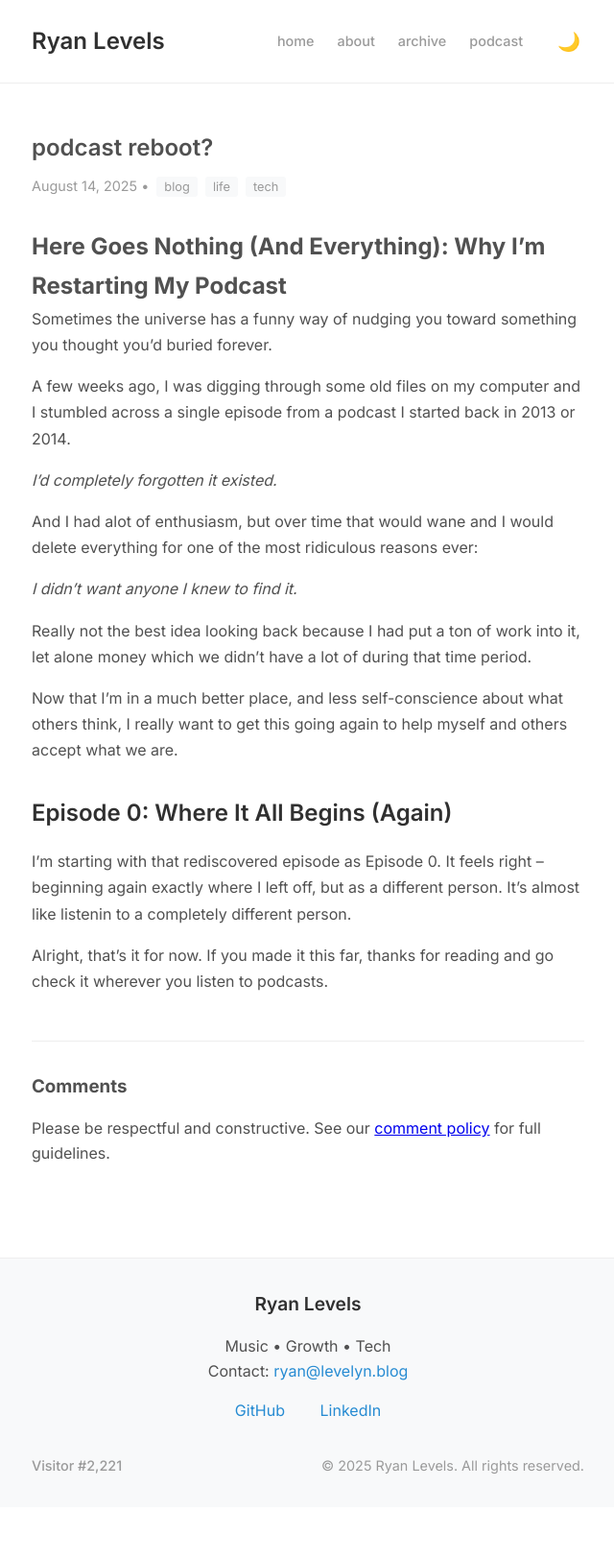
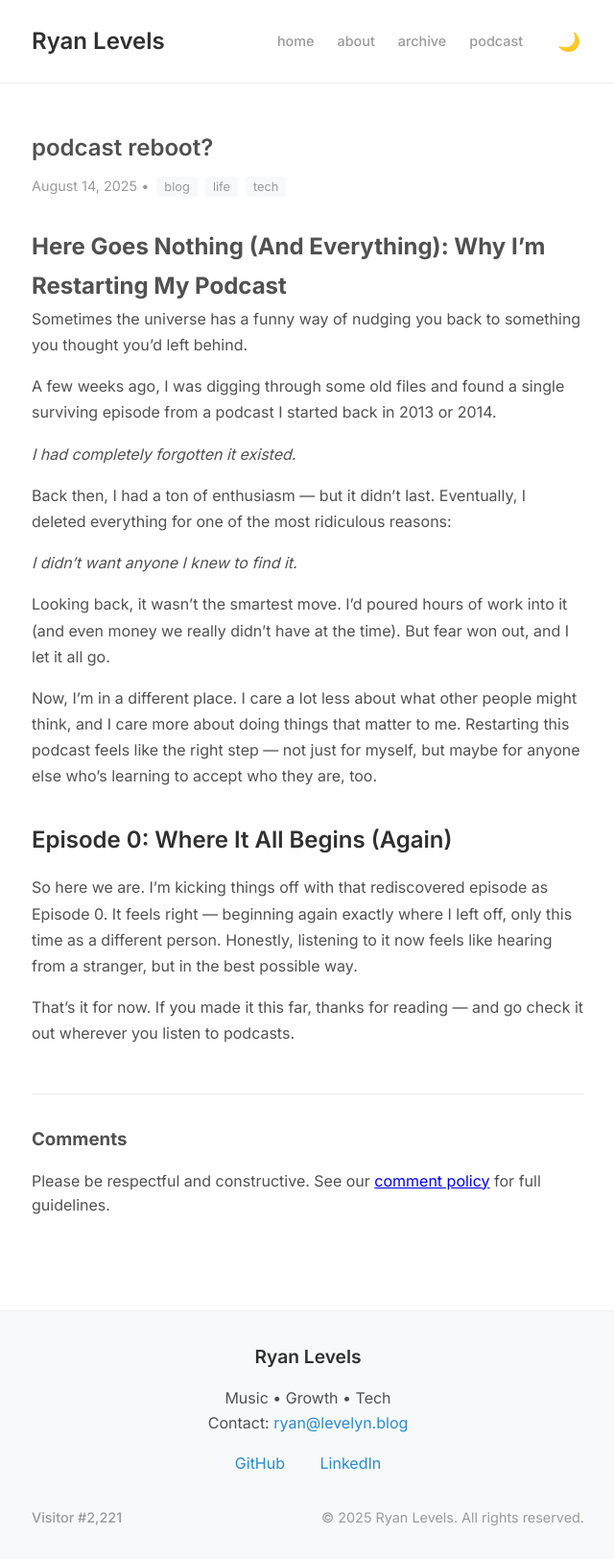
Before and after one commit to talemache/talemache.github.io, a Jekyll site: the page built from _posts/2025-08-14-pdcast.md, in a window 1280 px wide. Shown: the whole page at 96% size, without its empty margins (319-959 px from the left). Built offline with Jekyll 4.4.1, drawn with Linux system fonts in a browser that asks for light colours; comment, search, counter and statistics services are not loaded; before the commit the page ends 1570 px from its top, so only the background shows below that.

Commit message:
post fixes

```diff
--- a/_posts/2025-08-14-pdcast.md
+++ b/_posts/2025-08-14-pdcast.md
@@ -6,22 +6,22 @@ tags: [blog, life, tech]
 excerpt: "Just start"
 ---
 
-# Here Goes Nothing (And Everything): Why I'm Restarting My Podcast
-Sometimes the universe has a funny way of nudging you toward something you thought you'd buried forever.
+# Here Goes Nothing (And Everything): Why I’m Restarting My Podcast
+Sometimes the universe has a funny way of nudging you back to something you thought you’d left behind.
 
-A few weeks ago, I was digging through some old files on my computer and I stumbled across a single episode from a podcast I started back in 2013 or 2014.
+A few weeks ago, I was digging through some old files and found a single surviving episode from a podcast I started back in 2013 or 2014.
 
-*I'd completely forgotten it existed.*
+*I had completely forgotten it existed.*
 
-And I had alot of enthusiasm, but over time that would wane and I would delete everything for one of the most ridiculous reasons ever:
+Back then, I had a ton of enthusiasm — but it didn’t last. Eventually, I deleted everything for one of the most ridiculous reasons:
 
-*I didn't want anyone I knew to find it.*
+*I didn’t want anyone I knew to find it.*
 
-Really not the best idea looking back because I had put a ton of work into it, let alone money which we didn't have a lot of during that time period.
+Looking back, it wasn’t the smartest move. I’d poured hours of work into it (and even money we really didn’t have at the time). But fear won out, and I let it all go.
 
-Now that I'm in a much better place, and less self-conscience about what others think, I really want to get this going again to help myself and others accept what we are.
+Now, I’m in a different place. I care a lot less about what other people might think, and I care more about doing things that matter to me. Restarting this podcast feels like the right step — not just for myself, but maybe for anyone else who’s learning to accept who they are, too.
 
 ## Episode 0: Where It All Begins (Again)
-I'm starting with that rediscovered episode as Episode 0. It feels right – beginning again exactly where I left off, but as a different person. It's almost like listenin to a completely different person.
+So here we are. I’m kicking things off with that rediscovered episode as Episode 0. It feels right — beginning again exactly where I left off, only this time as a different person. Honestly, listening to it now feels like hearing from a stranger, but in the best possible way.
 
-Alright, that's it for now. If you made it this far, thanks for reading and go check it wherever you listen to podcasts.
+That’s it for now. If you made it this far, thanks for reading — and go check it out wherever you listen to podcasts.
```
Also changed, not shown: _posts/2025-08-11-hello-world.md (+4 -1 lines), _posts/2025-08-12-still-going-strong.md (+3 -2 lines).
